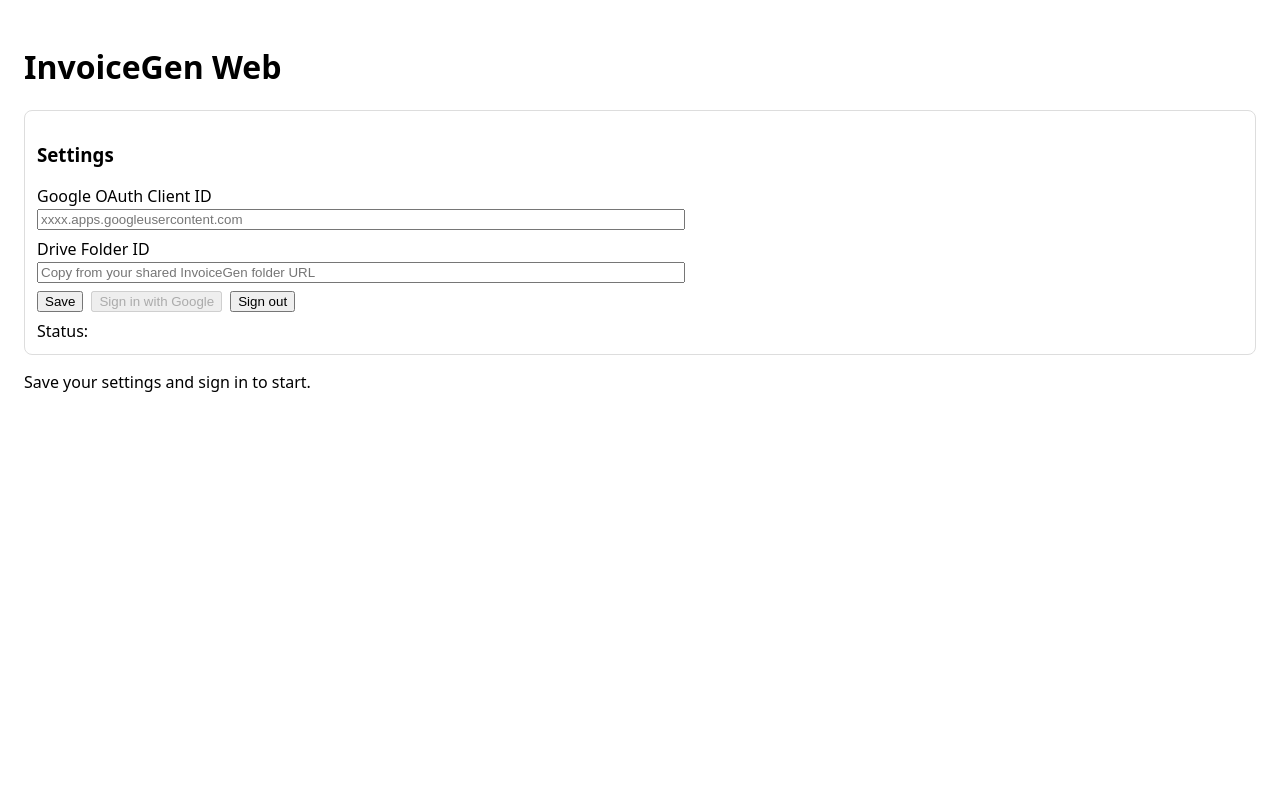
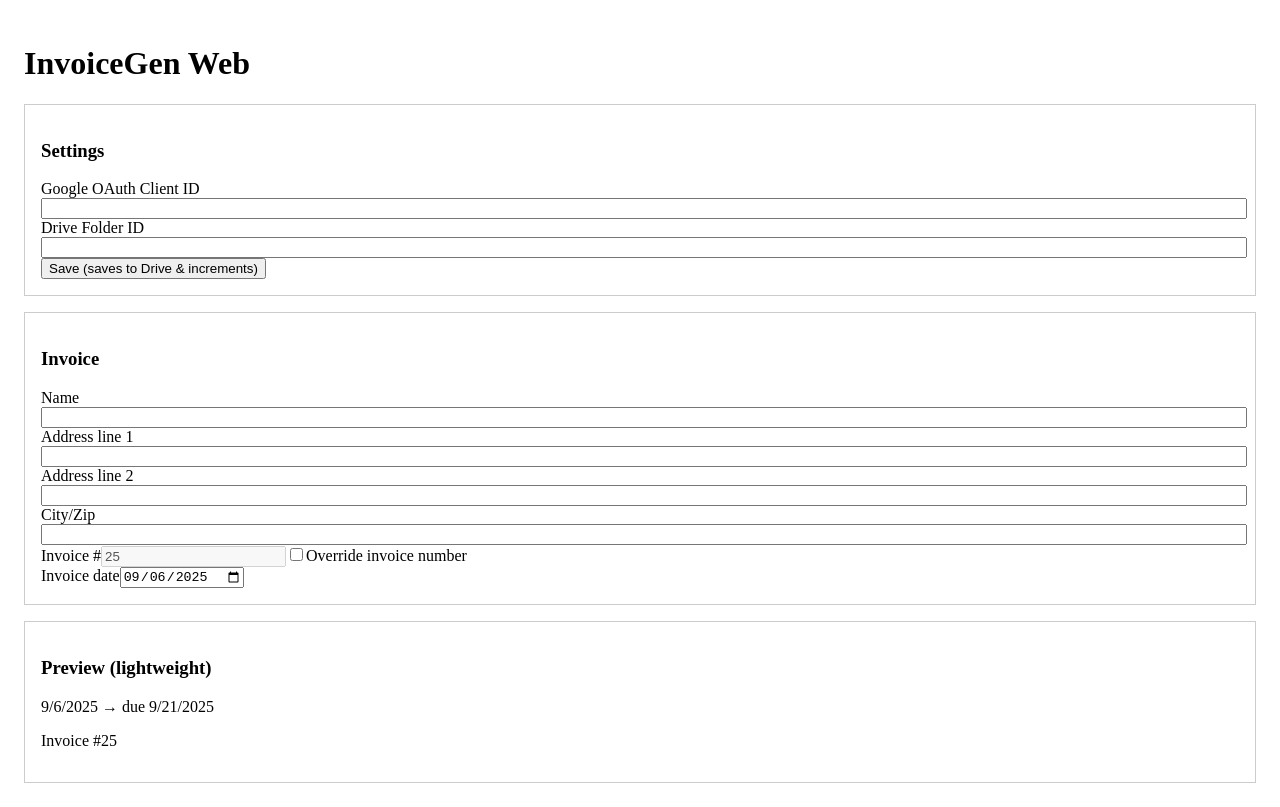
Before and after one commit to psychomagnet/invoicegen-web, a React (Vite) app: page / in a window 1280 px wide. Built offline with nearby package versions, Linux system fonts and the light colour scheme.

Commit message:
Update App.jsx

```diff
--- a/src/ui/App.jsx
+++ b/src/ui/App.jsx
@@ -1,62 +1,153 @@
-import React, { useEffect, useState } from 'react'
-import { setClientId, signInInteractive, isAuthed, signOut } from '../services/googleAuth.js'
-import * as Drive from '../services/drive.js'
-import InvoicePage from './InvoicePage.jsx'
+// src/ui/App.jsx
+import React, { useState } from 'react';
+
+// Import Drive helpers (both default + named to avoid undefined issues)
+import drive, {
+  getFolderMeta,
+  createFile,
+  listFiles,
+  driveGetFolderMeta,
+  driveCreateFile,
+  driveListFiles,
+} from '../services/drive';
 
 export default function App() {
-  const [clientId, setClientIdInput] = useState(localStorage.getItem('clientId') || '')
-  const [folderId, setFolderId] = useState(localStorage.getItem('folderId') || '')
-  const [authed, setAuthed] = useState(false)
-  const [status, setStatus] = useState('')
+  const [oauthClientId, setOauthClientId] = useState('');
+  const [driveFolderId, setDriveFolderId] = useState('');
+  const [invoiceNumber, setInvoiceNumber] = useState(25);
+  const [contact, setContact] = useState({
+    name: '',
+    address1: '',
+    address2: '',
+    cityzip: '',
+  });
+  const [overrideNumber, setOverrideNumber] = useState(false);
+  const [date, setDate] = useState(new Date().toISOString().substring(0, 10));
 
-  useEffect(() => { if (clientId) setClientId(clientId) }, [clientId])
+  // Debug: see what functions are available
+  console.log('Drive module keys:', Object.keys(drive || {}));
+  console.log('Named exports present:', {
+    getFolderMeta: typeof getFolderMeta,
+    createFile: typeof createFile,
+    listFiles: typeof listFiles,
+    driveGetFolderMeta: typeof driveGetFolderMeta,
+    driveCreateFile: typeof driveCreateFile,
+    driveListFiles: typeof driveListFiles,
+  });
 
-  async function doSignIn() {
+  async function handleSave() {
     try {
-      setStatus('Signing in...')
-      await signInInteractive()
-      setAuthed(isAuthed())
-      setStatus('Checking Drive access...')
-      await Drive.ensureFolder(folderId)
-      setStatus('Ready')
-    } catch (e) {
-      console.error(e)
-      setStatus('Error: ' + e.message)
+      // Fake token placeholder (in reality: get from Google auth)
+      const fakeToken = 'your-access-token-here';
+
+      // Try folder meta check
+      const folder = await getFolderMeta(fakeToken, driveFolderId);
+      console.log('Folder metadata:', folder);
+
+      // Example create call (disabled until token real)
+      // await createFile(fakeToken, { name: "test.txt", mimeType: "text/plain", parents: [driveFolderId], data: "Hello" });
+
+      alert('Save simulated. Check console logs for details.');
+    } catch (err) {
+      console.error('Error saving to Drive:', err);
+      alert(`Error: ${err.message}`);
     }
   }
 
-  function saveSettings() {
-    localStorage.setItem('clientId', clientId)
-    localStorage.setItem('folderId', folderId)
-    setStatus('Settings saved')
-  }
+  return (
+    <div style={{ padding: '1rem' }}>
+      <h1>InvoiceGen Web</h1>
 
-  return (
-    <div style={{ fontFamily: 'ui-sans-serif, system-ui', padding: 16 }}>
-      <h1>InvoiceGen Web</h1>
-      <div style={{ marginBottom: 12, padding: 12, border: '1px solid #ddd', borderRadius: 8 }}>
+      <section style={{ border: '1px solid #ccc', marginBottom: '1rem', padding: '1rem' }}>
         <h3>Settings</h3>
-        <div style={{ display: 'grid', gap: 8, maxWidth: 640 }}>
-          <label>Google OAuth Client ID
-            <input style={{ width: '100%' }} value={clientId} onChange={e=>setClientIdInput(e.target.value)} placeholder="xxxx.apps.googleusercontent.com" />
+        <div>
+          <label>Google OAuth Client ID</label>
+          <input
+            style={{ width: '100%' }}
+            value={oauthClientId}
+            onChange={e => setOauthClientId(e.target.value)}
+          />
+        </div>
+        <div>
+          <label>Drive Folder ID</label>
+          <input
+            style={{ width: '100%' }}
+            value={driveFolderId}
+            onChange={e => setDriveFolderId(e.target.value)}
+          />
+        </div>
+        <button onClick={handleSave}>Save (saves to Drive & increments)</button>
+      </section>
+
+      <section style={{ border: '1px solid #ccc', marginBottom: '1rem', padding: '1rem' }}>
+        <h3>Invoice</h3>
+        <div>
+          <label>Name</label>
+          <input
+            style={{ width: '100%' }}
+            value={contact.name}
+            onChange={e => setContact({ ...contact, name: e.target.value })}
+          />
+        </div>
+        <div>
+          <label>Address line 1</label>
+          <input
+            style={{ width: '100%' }}
+            value={contact.address1}
+            onChange={e => setContact({ ...contact, address1: e.target.value })}
+          />
+        </div>
+        <div>
+          <label>Address line 2</label>
+          <input
+            style={{ width: '100%' }}
+            value={contact.address2}
+            onChange={e => setContact({ ...contact, address2: e.target.value })}
+          />
+        </div>
+        <div>
+          <label>City/Zip</label>
+          <input
+            style={{ width: '100%' }}
+            value={contact.cityzip}
+            onChange={e => setContact({ ...contact, cityzip: e.target.value })}
+          />
+        </div>
+
+        <div>
+          <label>Invoice #</label>
+          <input
+            disabled={!overrideNumber}
+            value={invoiceNumber}
+            onChange={e => setInvoiceNumber(e.target.value)}
+          />
+          <label>
+            <input
+              type="checkbox"
+              checked={overrideNumber}
+              onChange={e => setOverrideNumber(e.target.checked)}
+            />
+            Override invoice number
           </label>
-          <label>Drive Folder ID
-            <input style={{ width: '100%' }} value={folderId} onChange={e=>setFolderId(e.target.value)} placeholder="Copy from your shared InvoiceGen folder URL" />
-          </label>
-          <div style={{ display: 'flex', gap: 8 }}>
-            <button onClick={saveSettings}>Save</button>
-            <button onClick={doSignIn} disabled={!clientId || !folderId}>Sign in with Google</button>
-            <button onClick={()=>{ signOut(); setAuthed(false); setStatus('Signed out') }}>Sign out</button>
-          </div>
-          <div>Status: {status}</div>
         </div>
-      </div>
 
-      {authed ? (
-        <InvoicePage folderId={folderId} />
-      ) : (
-        <p>Save your settings and sign in to start.</p>
-      )}
+        <div>
+          <label>Invoice date</label>
+          <input type="date" value={date} onChange={e => setDate(e.target.value)} />
+        </div>
+      </section>
+
+      <section style={{ border: '1px solid #ccc', padding: '1rem' }}>
+        <h3>Preview (lightweight)</h3>
+        <p>
+          {new Date(date).toLocaleDateString()} → due{' '}
+          {new Date(new Date(date).getTime() + 15 * 24 * 60 * 60 * 1000).toLocaleDateString()}
+        </p>
+        <p>Invoice #{invoiceNumber}</p>
+        <p>{contact.name}</p>
+        <p>{contact.address1}</p>
+        <p>{contact.cityzip}</p>
+      </section>
     </div>
-  )
+  );
 }
```
